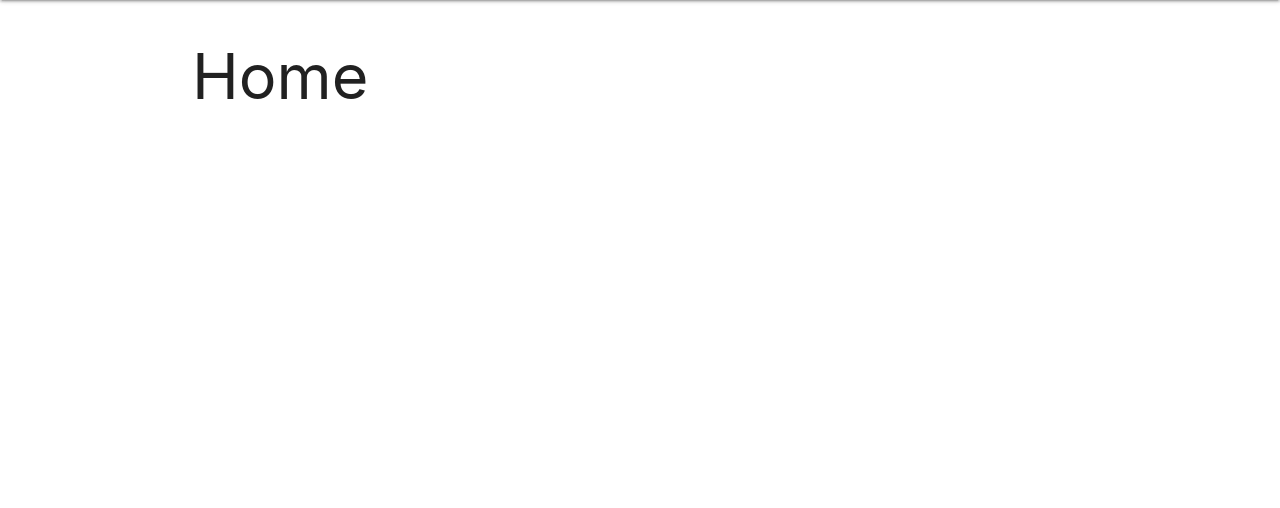
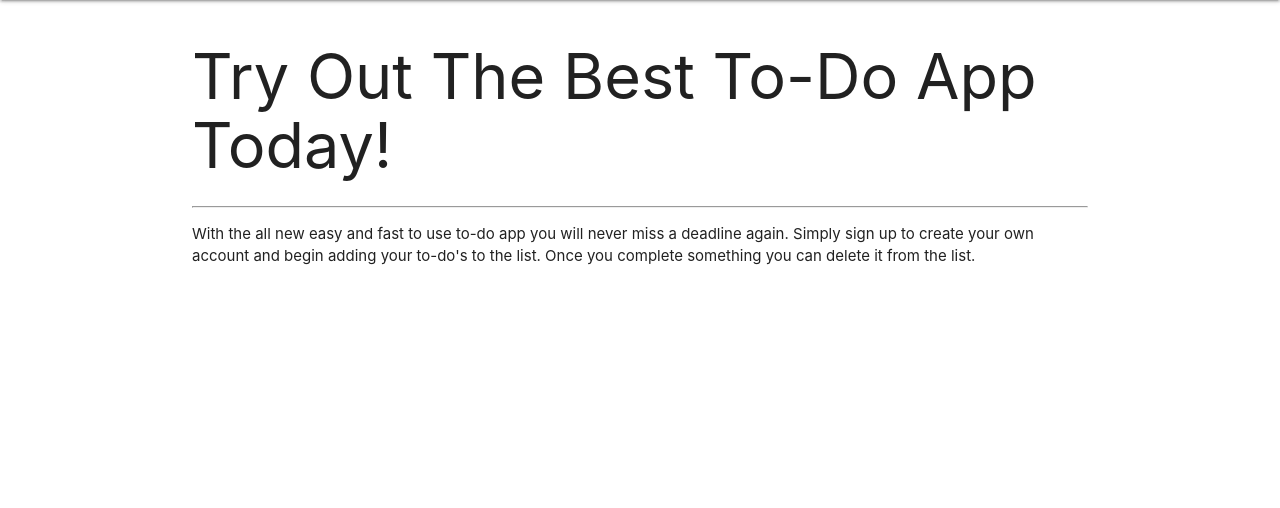
Before and after one commit to Jessaroo/best-to-do-app, a Django app: page / in a window 1280 px wide. Shown: the part 64-572 px from the top of the page. Run offline with Django 4.2, Linux system fonts and the light colour scheme.

Commit message:
fixed home page

```diff
--- a/main_app/templates/home.html
+++ b/main_app/templates/home.html
@@ -1,6 +1,8 @@
 {% extends 'base.html' %}
 
 {% block content %}
-<h1>Home</h1>
+<h1>Try Out The Best To-Do App Today!</h1>
+<hr>
+<p>With the all new easy and fast to use to-do app you will never miss a deadline again. Simply sign up to create your own account and begin adding your to-do's to the list. Once you complete something you can delete it from the list.</p>
 
 {% endblock %}
```
